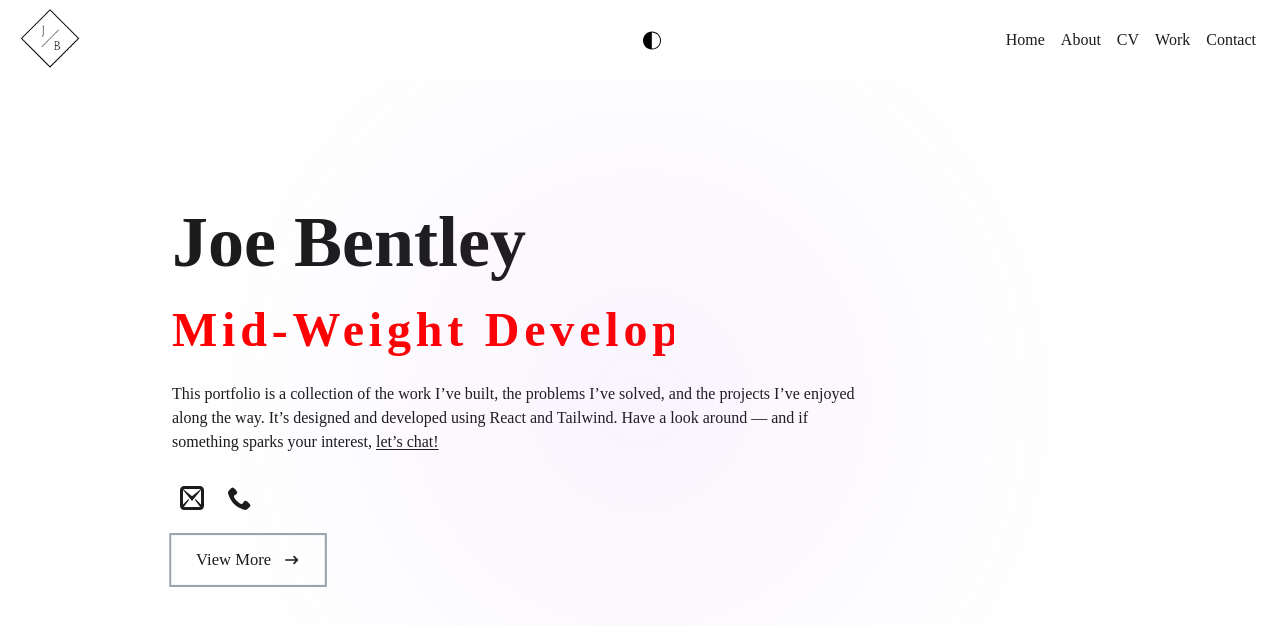
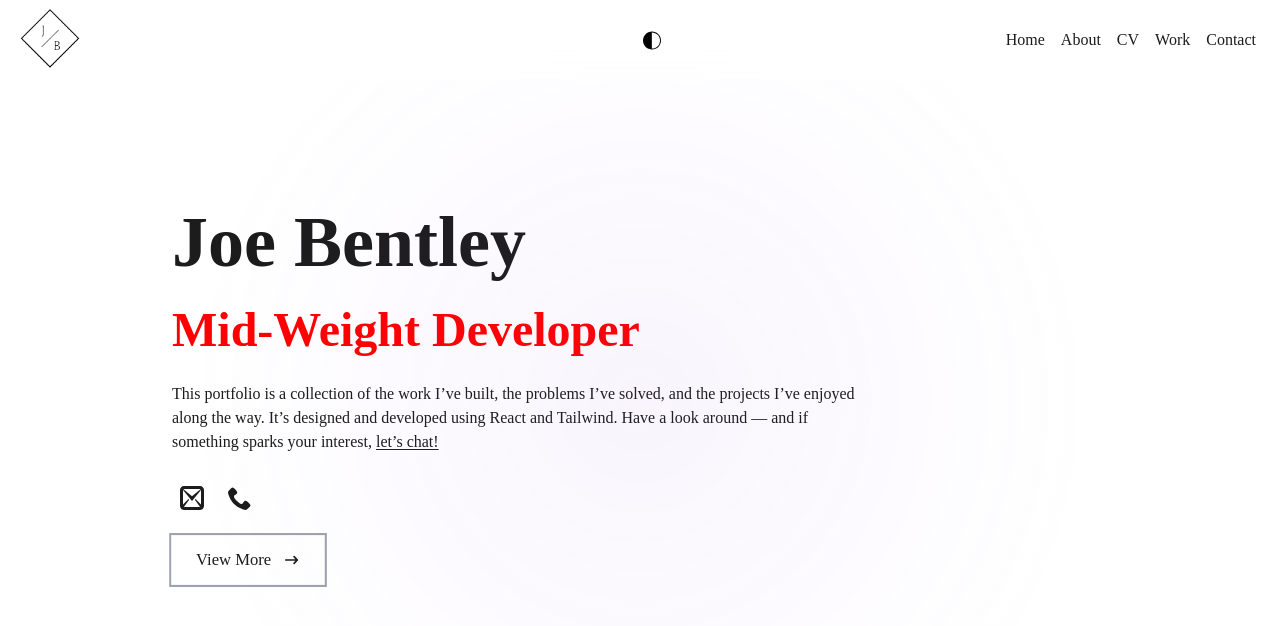
Before and after one commit to Joe-Bentley/JB-react-portfolio, a React (Create React App) app: page / in a window 1280 px wide. Shown: the top 626 px of the page. Built offline with nearby package versions, Linux system fonts and the light colour scheme.

Commit message:
typewriter fix

```diff
--- a/src/components/Home.jsx
+++ b/src/components/Home.jsx
@@ -1,9 +1,26 @@
-import React from 'react'
+import React, { useEffect, useRef } from 'react'
 import { Link } from 'react-scroll'
 import { HiArrowNarrowRight } from 'react-icons/hi';
 import { ImPhone, ImMail2 } from "react-icons/im";
 
+const TYPEWRITER_TEXT = "Mid-Weight Developer";
+
 const Home = () => {
+  const typeRef = useRef(null);
+
+  useEffect(() => {
+    const el = typeRef.current;
+    if (!el) return;
+    el.textContent = "";
+    let i = 0;
+    const timer = setInterval(() => {
+      el.textContent = TYPEWRITER_TEXT.slice(0, i + 1);
+      i++;
+      if (i === TYPEWRITER_TEXT.length) clearInterval(timer);
+    }, 100);
+    return () => clearInterval(timer);
+  }, []);
+
   return (
     <div name='home' className='w-full h-screen
     text-[#1C1C1C] dark:text-gray-300'>
@@ -11,7 +28,7 @@ const Home = () => {
       <div className='max-w-[1000px] mx-auto my-auto px-8 flex flex-col justify-center h-full'>
         <p className='text-slate-600'></p>
         <h1 className='text-4xl font-bold sm:text-7xl'>Joe Bentley</h1>
-        <h2 className='text-2xl mt-4 sm:text-5xl font-bold text-[#FF0000] dark:text-slate-500 type'>Mid-Weight Developer</h2>
+        <h2 ref={typeRef} className='text-2xl mt-4 sm:text-5xl font-bold text-[#FF0000] dark:text-slate-500 type'></h2>
         <p className='text-[#1C1C1C] dark:text-gray-300 py-4 max-w-[700px]'>This portfolio is a collection of the work I’ve built, the problems I’ve solved, and the projects I’ve enjoyed along the way. It’s designed and developed using React and Tailwind. Have a look around — and if something sparks your interest, <a className='underline transition-opacity duration-300 hover:opacity-70 underline-offset-2' href="mailto:joe.bentley.20@gmail.com">let’s chat!</a></p>
         <div>
           <ul className='flex flex-row gap-2 py-4 sm:text-2xl'>
--- a/src/index.css
+++ b/src/index.css
@@ -18,74 +18,7 @@
 
 .type {
     line-height: 1.5 !important;
-}
-
-
-@media screen and (min-width: 769px) {
-    .type {
-        border-right: solid 2px slategrey;
-        width: 0;
-        overflow: hidden;
-        white-space: nowrap;
-        letter-spacing: 0.1em;
-        animation:
-            type 3s steps(40, end) 0.5s forwards,
-            blink 1s step-end infinite;
-    }
-
-    @keyframes type {
-        to {
-            width: 21ch;
-        }
-    }
-
-    @keyframes blink {
-        50% { border-color: transparent; }
-    }
-}
-
-@media screen and (max-width: 390px) {
-    .type {
-        border-right: solid 2px slategrey;
-        width: 0;
-        overflow: hidden;
-        white-space: nowrap;
-        animation:
-            type 2s steps(40, end) 0.5s forwards,
-            blink 1s step-end infinite;
-    }
-
-    @keyframes type {
-        to {
-            width: 23ch;
-        }
-    }
-
-    @keyframes blink {
-        50% { border-color: transparent; }
-    }
-}
-
-@media screen and (min-width: 391px) and (max-width: 768px) {
-    .type {
-        border-right: solid 2px slategrey;
-        width: 0;
-        overflow: hidden;
-        white-space: nowrap;
-        animation:
-            type 2s steps(40, end) 0.5s forwards,
-            blink 1s step-end infinite;
-    }
-
-    @keyframes type {
-        to {
-            width: 23ch;
-        }
-    }
-
-    @keyframes blink {
-        50% { border-color: transparent; }
-    }
+    white-space: nowrap;
 }
 
 .tab-fade {
```
